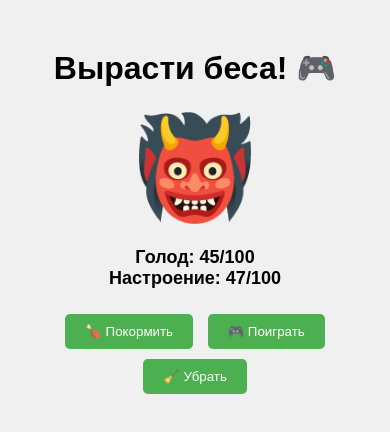
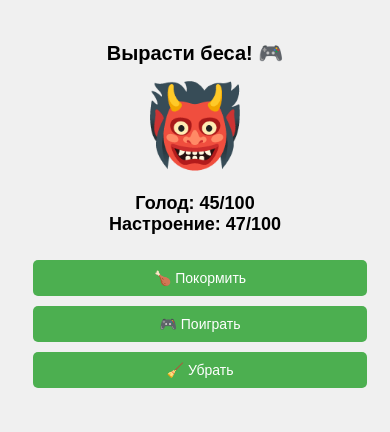
Before and after one commit to BigMozgi/BsoebskayaGame, a plain HTML site: page index.html in a window 390 px wide. Drawn offline with Linux system fonts and the light colour scheme.

Commit message:
Add files via upload

```diff
--- a/index.html
+++ b/index.html
@@ -1,6 +1,9 @@
 <!DOCTYPE html>
 <html>
 <head>
+<meta name="viewport" content="width=device-width, initial-scale=1.0, maximum-scale=1.0, user-scalable=no">
+<meta name="theme-color" content="#4a2c82">
+
   <title>Вырасти беса!</title>
   <link rel="stylesheet" href="style.css">
   <style>
--- a/style.css
+++ b/style.css
@@ -22,3 +22,35 @@ button {
   border: none;
   cursor: pointer;
 }
+/* Мобильная адаптация */
+@media (max-width: 600px) {
+  body {
+    padding: 10px;
+    overflow-x: hidden;
+  }
+
+  #demon {
+    font-size: 80px !important;
+    margin: 5px 0 !important;
+  }
+
+  .stats {
+    font-size: 14px;
+    margin: 5px 0;
+  }
+
+  .buttons {
+    flex-direction: column;
+    gap: 6px;
+  }
+
+  button {
+    padding: 10px;
+    font-size: 14px;
+    width: 100%;
+  }
+
+  h1 {
+    font-size: 20px !important;
+  }
+}
```
